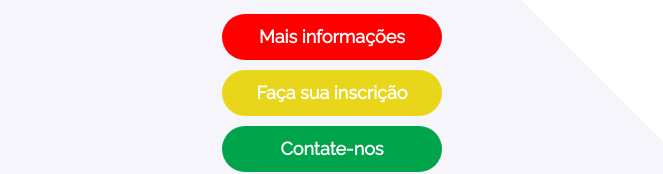
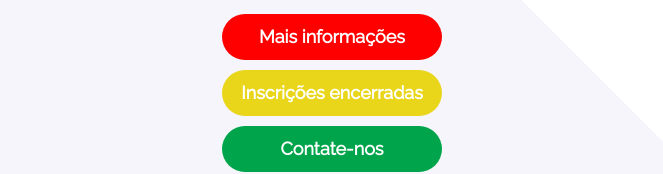
Before and after one commit to YoYolops/abakaf, a React (Create React App) app: page / in a window 1280 px wide. Shown: the part 590-764 px from the top of the page, without its empty margins (308-971 px from the left). Built offline with nearby package versions, Linux system fonts and the light colour scheme; a web font is replaced by a local one.

Commit message:
terminating inscription tool

```diff
--- a/src/App.js
+++ b/src/App.js
@@ -11,7 +11,6 @@ function App() {
     <BrowserRouter>
       <Switch>
         <Route exact path="/" component={LandingPage}/>
-        <Route exact path="/registration" component={Registration}/>
         <Route exact path="/info" component={Info} />
         <Route exact path="/error" component={ErrorScreen} />
         <Route exact path="/root">
--- a/src/components/LandingPage/LandingPage.js
+++ b/src/components/LandingPage/LandingPage.js
@@ -43,7 +43,7 @@ export default function LandingPage() {
 
             <Directions>
                 <Link to="/info">Mais informações</Link>
-                <Link to="/registration" id="second">Faça sua inscrição</Link>
+                <Link to="/" id="second">Inscrições encerradas</Link>
                 <a href="https://wa.me/5588996988968" target="_blank" rel="noreferrer" id="third">Contate-nos</a>
             </Directions>
 
```
